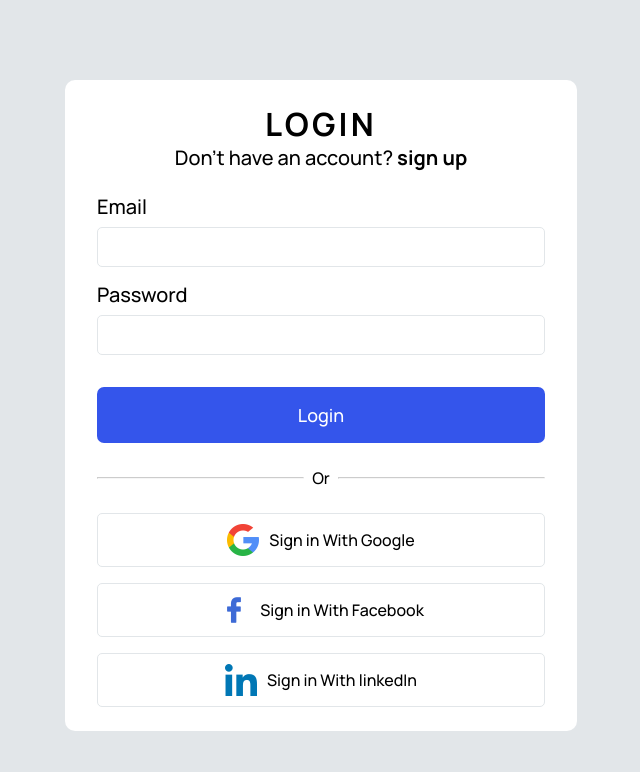
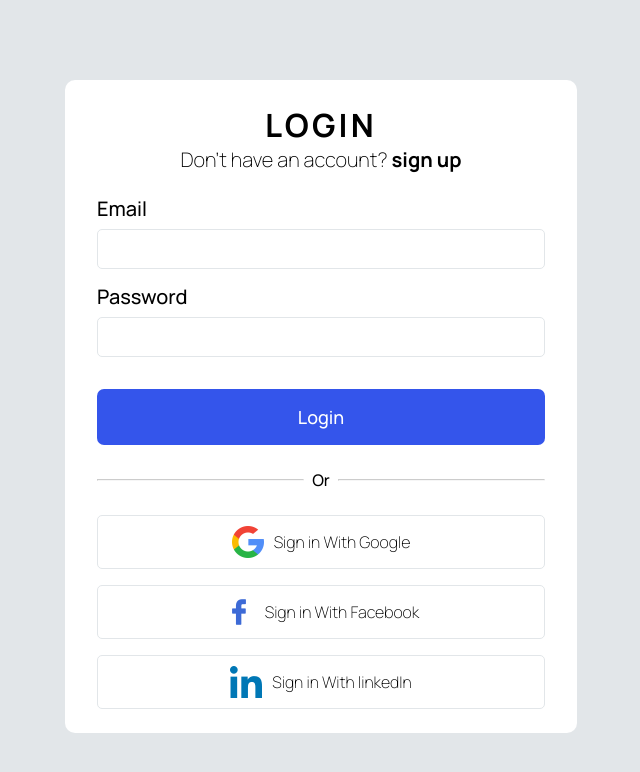
Before and after one commit to donatusbishung/Login-page, a plain HTML site: page index.html in a window 1280 px wide. Shown: the whole page, without its empty margins (319-959 px from the left). Drawn offline with Linux system fonts and the light colour scheme.

Commit message:
Changed somefont weight

```diff
--- a/index.css
+++ b/index.css
@@ -1,4 +1,4 @@
-@import url('https://fonts.googleapis.com/css2?family=Hanken+Grotesk:wght@500;700;800&family=Manrope:wght@500;600;700&family=Playfair+Display:wght@600;700&family=Poppins:wght@400;600;700&display=swap');
+@import url('https://fonts.googleapis.com/css2?family=Hanken+Grotesk:wght@500;700;800&family=Manrope:wght@200;500;600;700&family=Playfair+Display:wght@600;700&family=Poppins:wght@400;600;700&display=swap');
 
 * {
     margin: 0;
@@ -34,15 +34,15 @@ body {
 }
 
 .header h2 {
-    font-weight: 700;
+    font-weight: 800;
     font-style: normal;
     font-size: 32px;
-    line-height: 40px;
+    line-height: 42px;
     letter-spacing: .1em;
 }
 
 .header p {
-    font-weight: 500;
+    font-weight: 300;
     font-style: normal;
     font-size: 20px;
     /* line-height: 42px; */
@@ -116,6 +116,9 @@ body {
     justify-content: space-between;
     align-items: center;
     gap: 1rem;
+    font-weight: 300;
+    line-height: 30px;
+    letter-spacing: -3%;
 }
 
 .social-flex {
```
